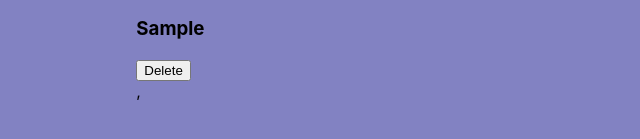
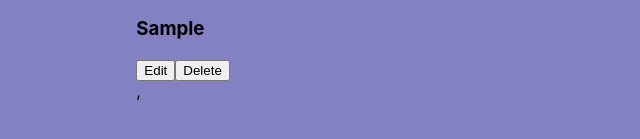
Before and after one commit to immanueltofuah/react-users, a React (Create React App) app: page / in a window 1280 px wide. Both pictures are taken after typing "Sample", "name@example.com", "Sample" into the empty fields and a click on the input 497 px from the left and 201 px from the top of the page. Shown: the part 325-464 px from the top of the page, without its empty margins (318-958 px from the left). Built offline with nearby package versions, Linux system fonts and the light colour scheme.

Commit message:
inserted edit button

```diff
--- a/src/components/User.js
+++ b/src/components/User.js
@@ -20,7 +20,9 @@ function User(props) {
       <h1>{user.name}</h1>
       <h3>{user.email}</h3>
       <h3>{user.gen}</h3>
-
+      <Button variant="primary" onClick={() => toggleModal()}>
+        Edit
+      </Button>
       <Button variant="danger" onClick={() => props.deleteUser(user.id)}>
         Delete
       </Button>
```
